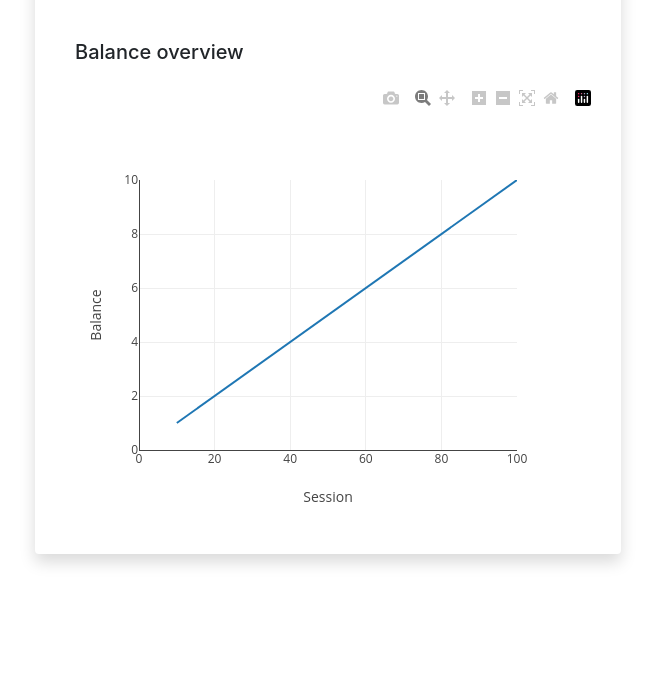
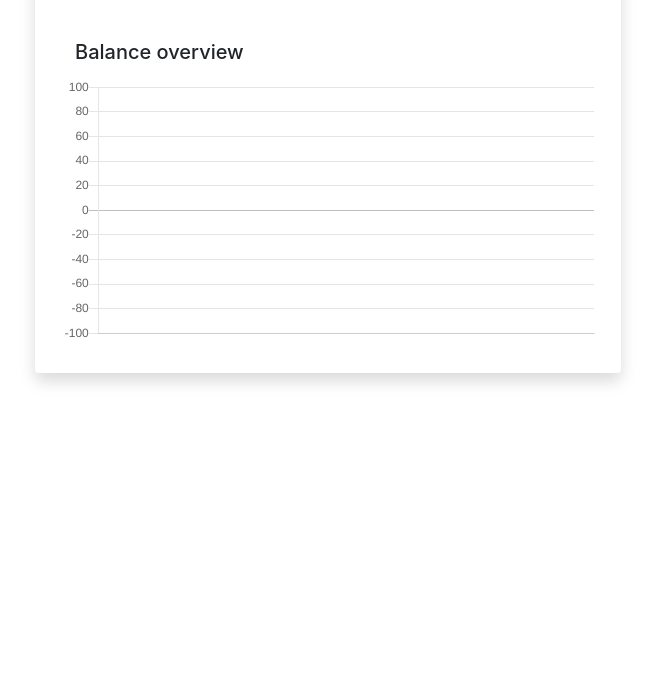
Before and after one commit to Niek-Damink/PokerPals, a Flask app: page /account in a window 1280 px wide. Shown: the part 876-1574 px from the top of the page, without its empty margins (312-967 px from the left). After the commit the page ends 1260 px from the top, so only its background shows below. Run offline with Flask 3, Linux system fonts and the light colour scheme; a user stored in the database is signed in; data comes from the database, SQL or seed files in the repository; some libraries are stand-ins or nearby versions.

Commit message:
Created a graph for uses accounts

```diff
--- a/src/website/dbQueries.py
+++ b/src/website/dbQueries.py
@@ -189,3 +189,14 @@ def getSessionsForPerson(name):
     for session in all_sessions:
         session.date = Session.query.filter(Session.session_ID == session.session_ID).first().date
     return all_sessions
+
+def getXYforPerson(name):
+    all_sessions = User_Session.query.filter(User_Session.person_name == name).order_by(User_Session.session_ID.asc()).all()
+    x = []
+    y = []
+    total = 0
+    for session in all_sessions:
+        x.append(session.session_ID)
+        total += round(session.end_stack - session.begin_stack - session.added_chips, 2)
+        y.append(total)
+    return x, y
--- a/src/website/templates/account.html
+++ b/src/website/templates/account.html
@@ -124,7 +124,7 @@
                     <h5 class="mb-0">Balance overview</h5>
                 </div>
                 <div>
-                    <div id="myPlot" style="width:100%;max-width:700px"></div>
+                    <canvas id="myChart" style="width:100%;max-width:600px"></canvas>
                 </div>
             </div>
         </div>
@@ -164,23 +164,32 @@
 </script>
 
 <script>
-    const xArray = [10,20,30,40,50,60,70,80,90,100];
-    const yArray = [1,2,3,4,5,6,7,8,9,10,11];
+    const xArray = JSON.parse("{{x_list}}");
+    const yArray = JSON.parse("{{y_list}}");
+    const yMin = Math.floor((Math.min(-100,Math.min(...yArray))) / 50)*50;
 
-    // Define Data
-    const data = [{
-      x: xArray,
-      y: yArray,
-      mode:"lines"
-    }];
+    const yMax = Math.ceil((Math.max(100, Math.max(...yArray))) / 50)*50;
 
-    // Define Layout
-    const layout = {
-      xaxis: {range: [0, 100], title: "Session"},
-      yaxis: {range: [0, 10], title: "Balance"}
-    };
 
-    // Display using Plotly
-    Plotly.newPlot("myPlot", data, layout);
+
+    new Chart("myChart", {
+        type: "line",
+        data: {
+          labels: xArray,
+          datasets: [{
+            fill: false,
+            lineTension: 0,
+            backgroundColor: "rgba(0,0,255,1.0)",
+            borderColor: "rgba(0,0,255,0.1)",
+            data: yArray
+          }]
+        },
+        options: {
+          legend: {display: false},
+          scales: {
+            yAxes: [{ticks: {min: yMin, max:yMax}}],
+          }
+        }
+      });
     </script>
 {%endblock%}
--- a/src/website/templates/base.html
+++ b/src/website/templates/base.html
@@ -11,7 +11,7 @@
 
   <title>{% block title %}Home{% endblock %}</title>
 </head>
-<script src="https://cdn.plot.ly/plotly-latest.min.js"></script>
+<script src="https://cdnjs.cloudflare.com/ajax/libs/Chart.js/2.9.4/Chart.js"></script>
 <body>
   {% if user.is_authenticated %}
   <nav class="navbar navbar-expand-lg navbar-dark bg-dark sticky-top">
--- a/src/website/views.py
+++ b/src/website/views.py
@@ -13,12 +13,14 @@ def home():
 @views.route('/account')
 @login_required
 def account():
-    return render_template("account.html", user = current_user, account = get_account_information(current_user.name),  session_list = getSessionsForPerson(current_user.name))
+    x, y = getXYforPerson(current_user.name)
+    return render_template("account.html", user = current_user, account = get_account_information(current_user.name),  session_list = getSessionsForPerson(current_user.name), x_list = x, y_list = y)
 
 @views.route('/account/<name>')
 @login_required
 def accountID(name):
-    return render_template("account.html", user = current_user, account = get_account_information(name), session_list = getSessionsForPerson(name))
+    x, y = getXYforPerson(name)
+    return render_template("account.html", user = current_user, account = get_account_information(name), session_list = getSessionsForPerson(name), x_list = x, y_list = y)
 
 @views.route('/sessions', methods=['GET', 'POST'])
 @login_required
```
